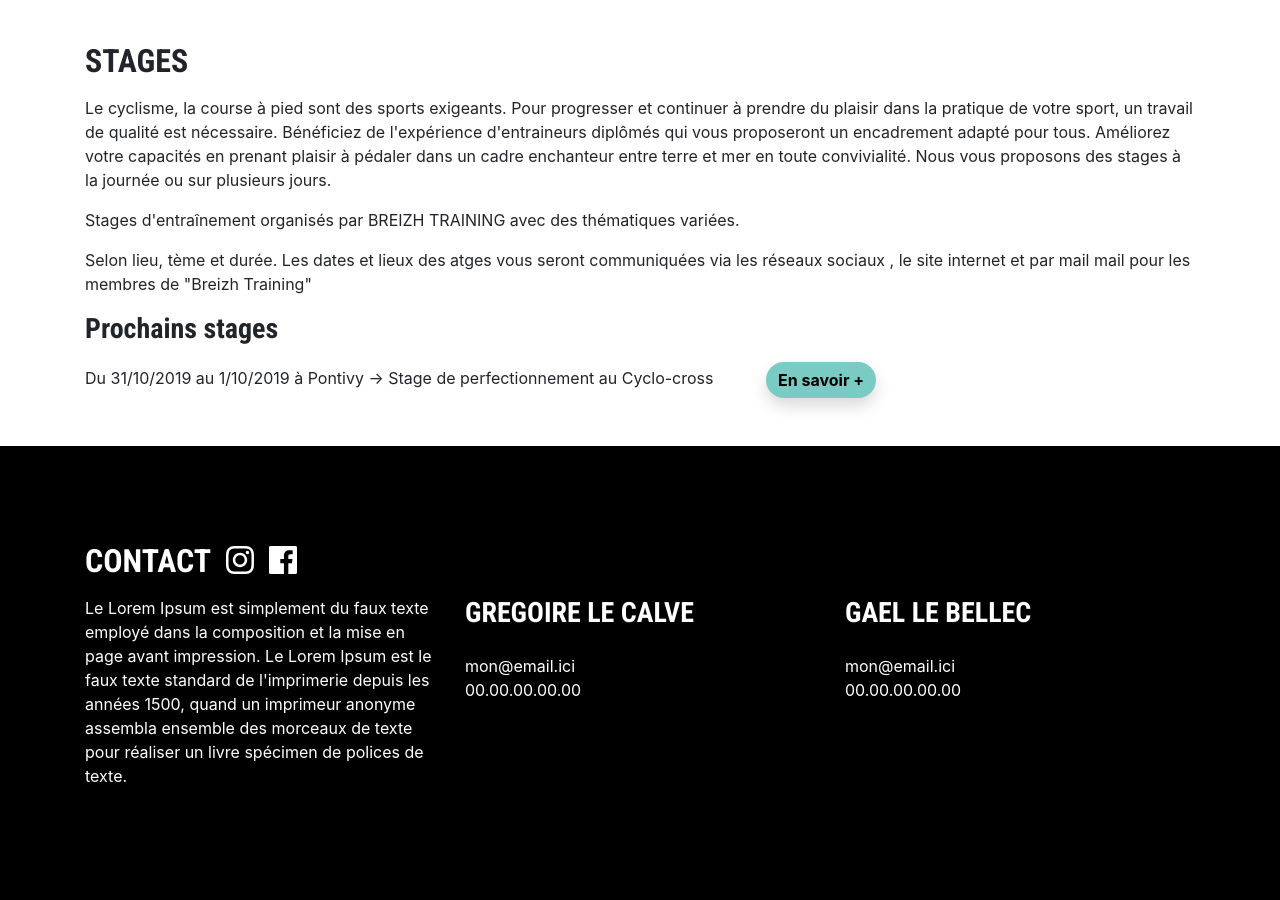
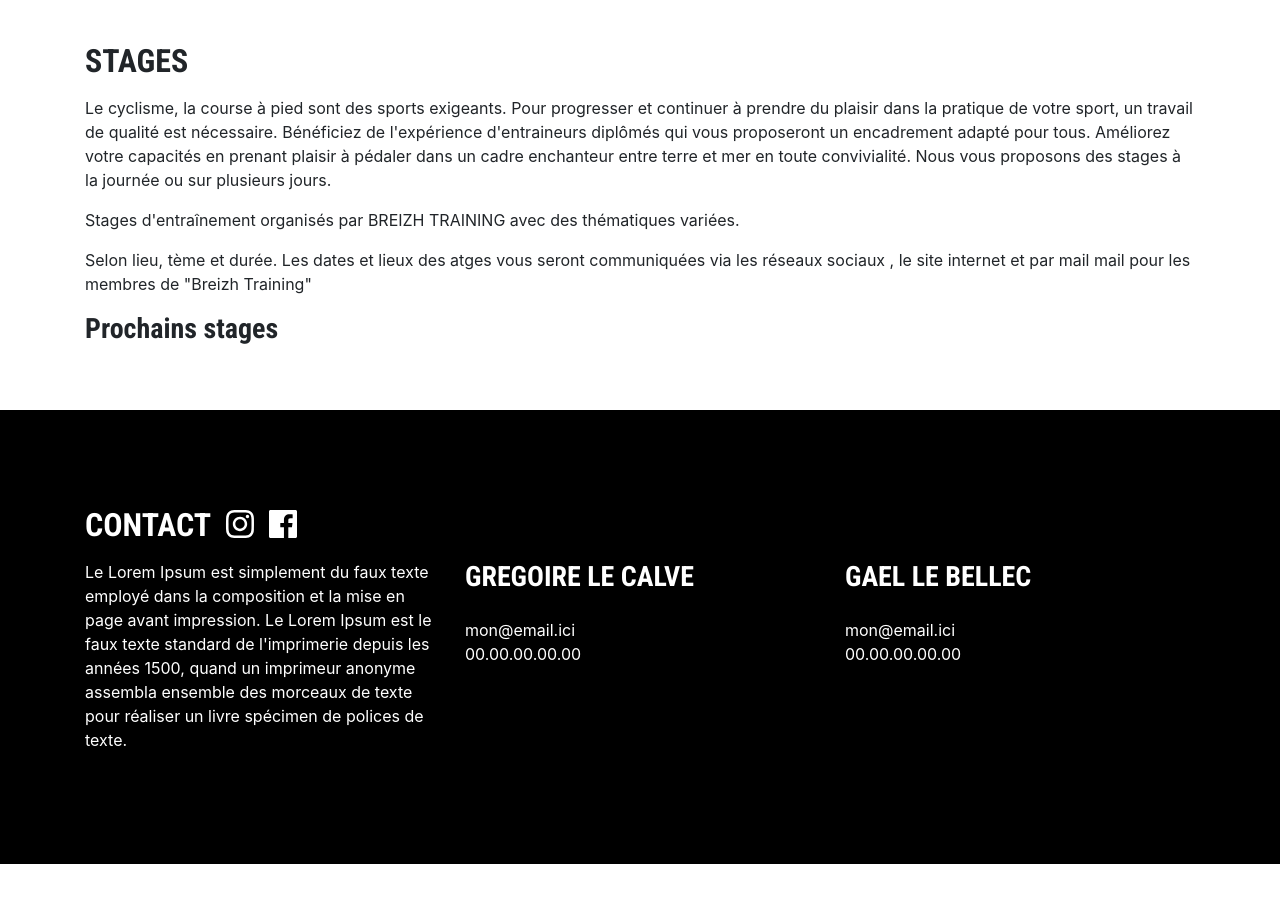
Before and after one commit to jn-prod/www-breizhtraining-bzh, a Jekyll site: the page built from index.html, in a window 1280 px wide and 900 px high, scrolled down 3684 px. Built offline with Jekyll 4.4.1, drawn with Linux system fonts in a browser that asks for light colours; nearby versions of some CDN libraries; after the commit the page ends 4548 px from its top, so only the background shows below that.

Commit message:
Update index.html

```diff
--- a/index.html
+++ b/index.html
@@ -113,10 +113,8 @@
 					<p>Selon lieu, tème et durée. Les dates et lieux des atges vous seront communiquées via les réseaux sociaux , le site internet et par mail mail pour les membres de "Breizh Training"	</p>
 					<h3 class="my-3">Prochains stages</h3>
 					<div class="row">
-						<div id="stages_list" class="col-12">
-							<span>Du  31/10/2019 au 1/10/2019 à Pontivy → Stage de perfectionnement au Cyclo-cross</span>
-							<a href="#" target="_blank" rel="nofollow" class="btn btn-secondary ml-5 rounded-pill shadow">En savoir +</a>
-						</div>
+						<!-- Load stages data with ajax query -->
+						<div id="stages_list" class="col-12"></div>
 					</div>
 				</div>
 			</div>
```
